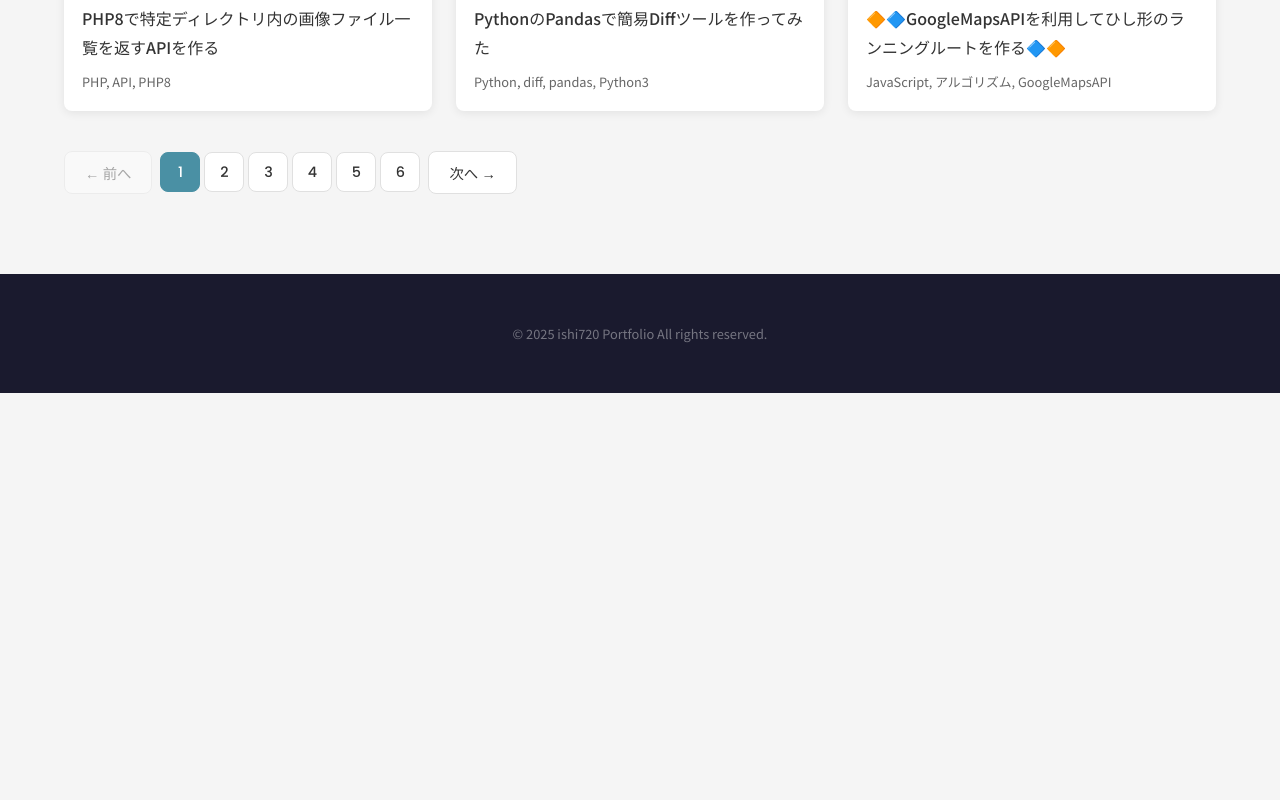
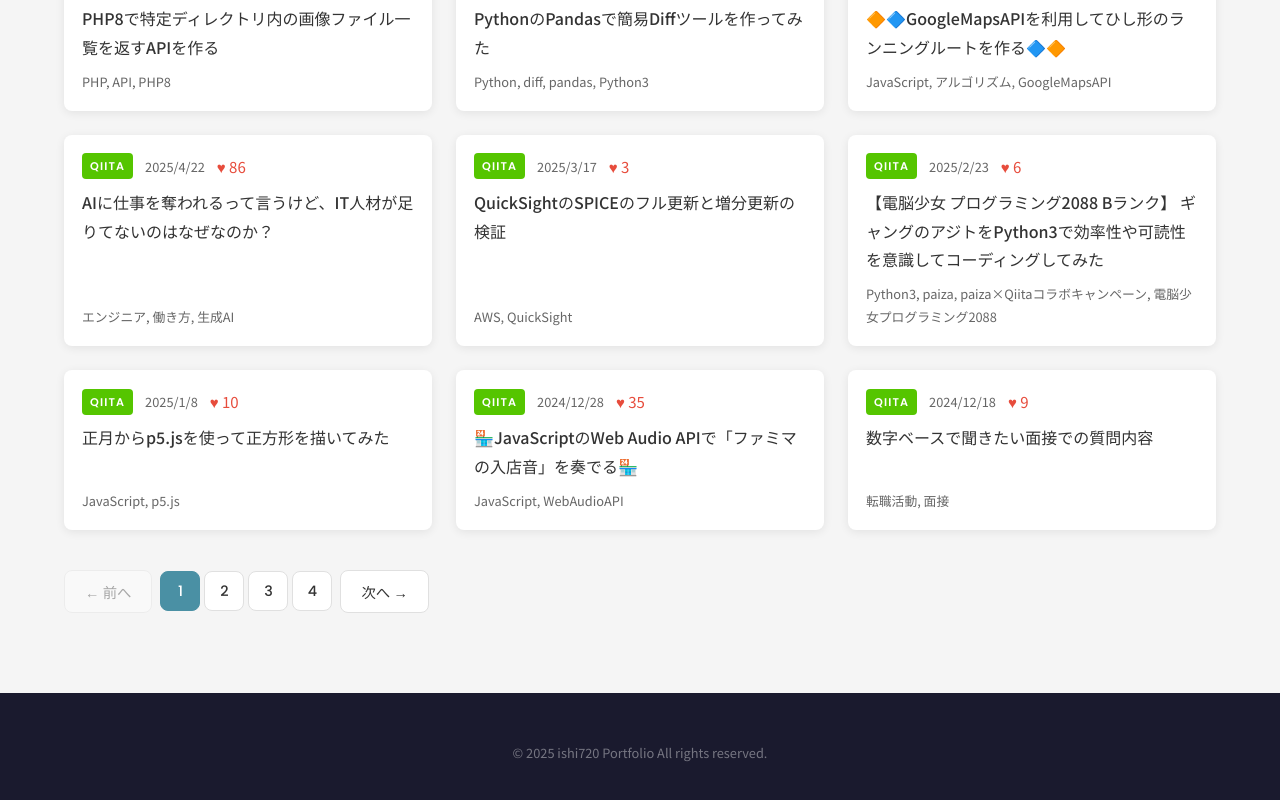
Before and after one commit to ishi720/portfolio, a Nuxt app: page /articles in a window 1280 px wide. Shown: the part 1150-1950 px from the top of the page. Before the commit the page ends 1543 px from the top, so only its background shows below. Built offline with nearby package versions, Linux system fonts and the light colour scheme.

Commit message:
articlesの1ページ当たりの表示件数を修正

```diff
--- a/pages/articles.vue
+++ b/pages/articles.vue
@@ -79,7 +79,7 @@ const route = useRoute()
 const router = useRouter()
 const { article_platforms } = usePortfolio()
 const articles = ref<Article[]>([])
-const perPage = 12
+const perPage = 18
 
 // ソートオプション
 const sortOptions: SortOption[] = [
```
